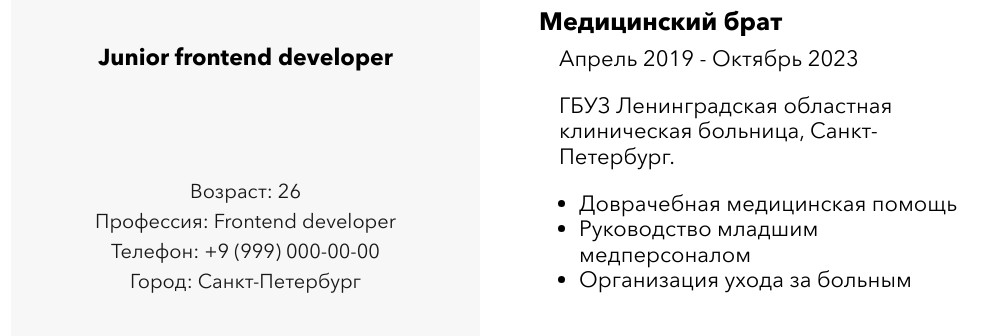
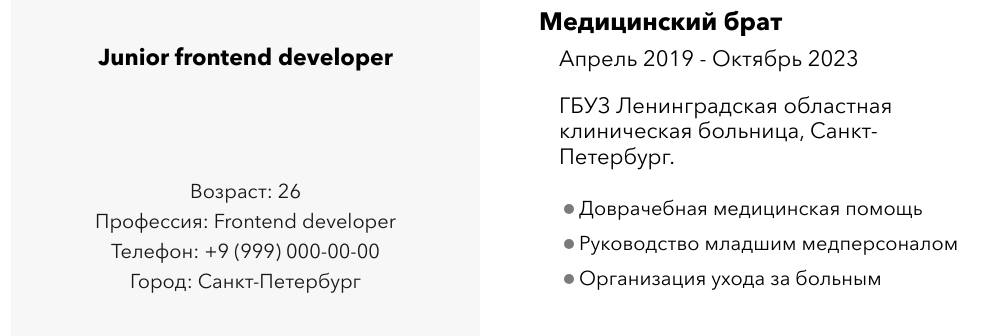
Before and after one commit to punchalaken/studying, a plain HTML site: page index.html in a window 1280 px wide. Shown: the part 616-952 px from the top of the page, without its empty margins (275-1280 px from the left). Drawn offline with Linux system fonts and the light colour scheme.

Commit message:
Changing css li

```diff
--- a/styles/style.css
+++ b/styles/style.css
@@ -77,7 +77,8 @@ body {
 }
 
 .left-column__information>ul,
-.left-column__skills>ul {
+.left-column__skills>ul,
+.main-information__job ul {
     padding: 0;
 }
 
@@ -95,14 +96,19 @@ body {
 
 }
 
-.left-column__skills li {
+.left-column__skills li,
+.main-information__job li {
     list-style-type: none;
     display: inline-block;
     font-size: 20px;
     margin: 3px 5px;
     padding: 3px;
+
+
+}
+
+.left-column__skills li{
     background-color: #f7f7f7;
-
 }
 
 .left-column__contacts {
@@ -289,6 +295,7 @@ body {
     margin-left: 80%;
 }
 
+.main-information__job li::before,
 .main-information__university::before {
     content: '';
     float: left;
@@ -300,6 +307,11 @@ body {
 
 }
 
+
 .main-information__education>p {
     padding-left: 10px;
 }
+
+.main-information__job li {
+    margin-left: 22px;
+}
```
